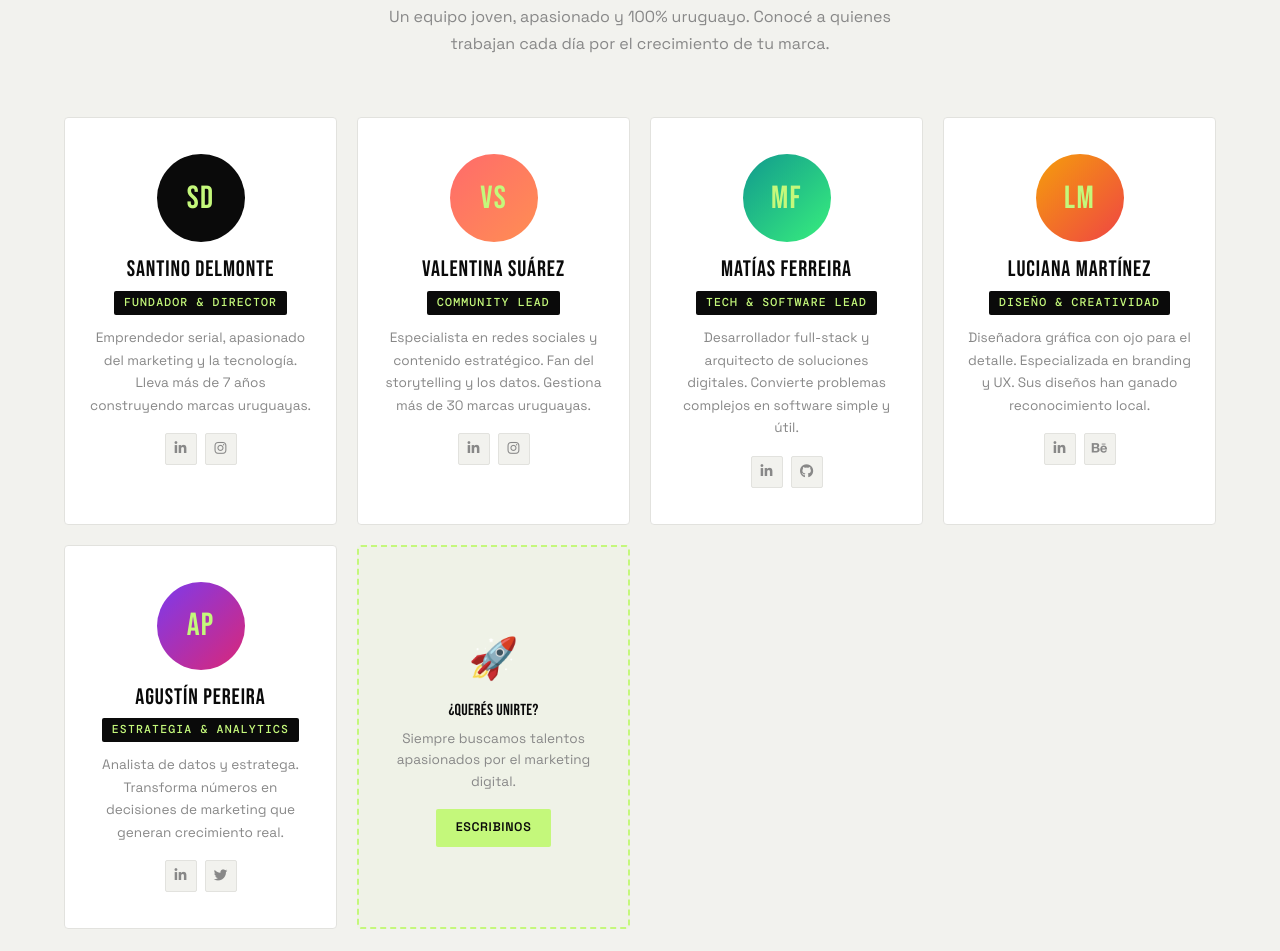
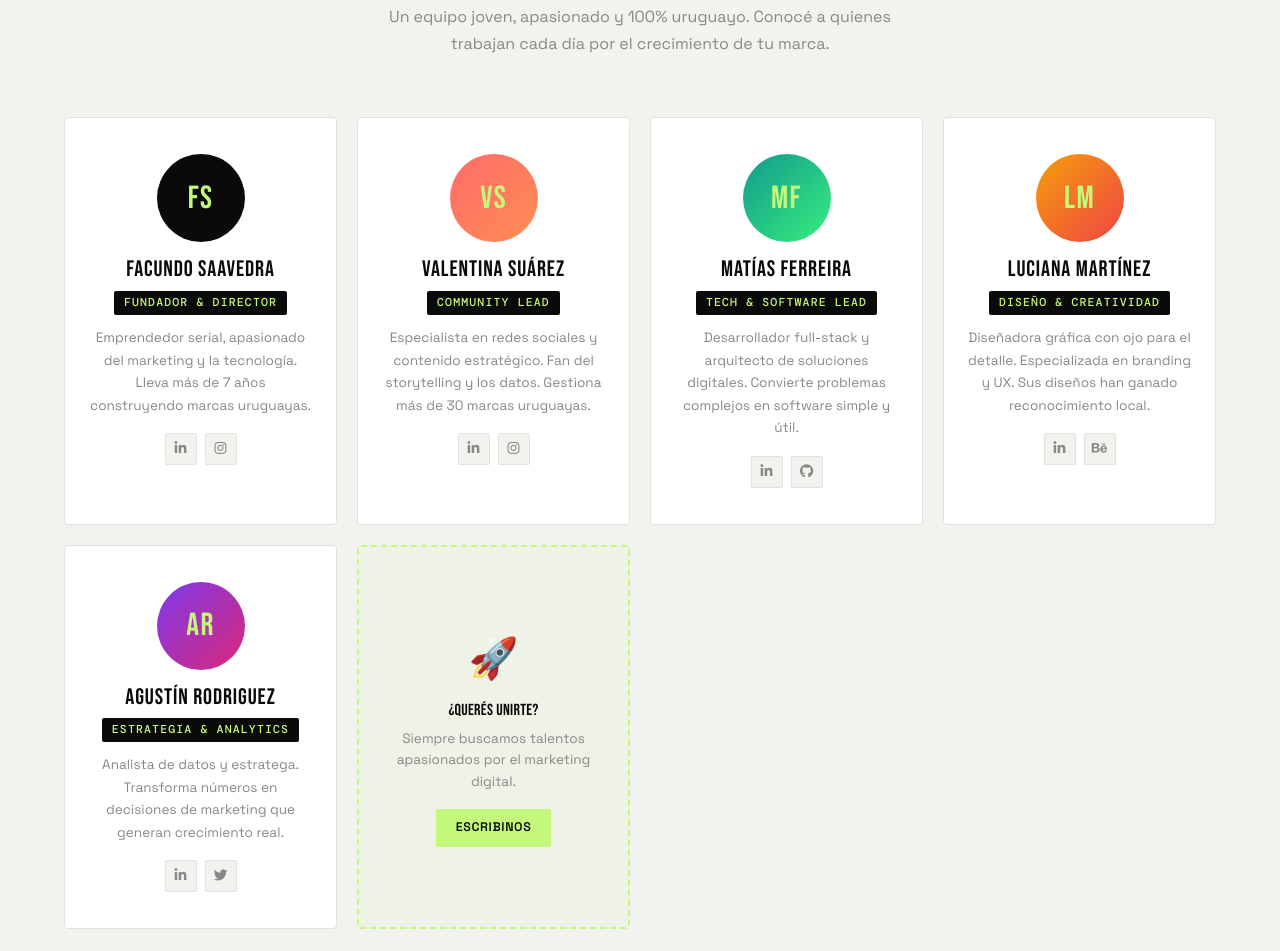
Before and after one commit to santinodelmonte/auramkt, a plain HTML site: page sobre-nosotros.html in a window 1280 px wide. Shown: the part 3081-4032 px from the top of the page. Drawn offline with nearby package versions, Linux system fonts and the light colour scheme.

Commit message:
Update sobre-nosotros.html

```diff
--- a/sobre-nosotros.html
+++ b/sobre-nosotros.html
@@ -144,8 +144,8 @@
     <div class="grid-4" style="margin-bottom:60px;">
 
       <div class="team-card" data-aos="fade-up" data-aos-delay="0">
-        <div class="team-avatar">SD</div>
-        <h4 class="team-name">Santino Delmonte</h4>
+        <div class="team-avatar">FS</div>
+        <h4 class="team-name">Facundo Saavedra</h4>
         <p class="team-role">Fundador & Director</p>
         <p class="team-bio">Emprendedor serial, apasionado del marketing y la tecnología. Lleva más de 7 años construyendo marcas uruguayas.</p>
         <div class="team-social">
@@ -188,8 +188,8 @@
       </div>
 
       <div class="team-card" data-aos="fade-up" data-aos-delay="0">
-        <div class="team-avatar" style="background:linear-gradient(135deg,#7C3AED,#DB2777);">AP</div>
-        <h4 class="team-name">Agustín Pereira</h4>
+        <div class="team-avatar" style="background:linear-gradient(135deg,#7C3AED,#DB2777);">AR</div>
+        <h4 class="team-name">Agustín Rodriguez</h4>
         <p class="team-role">Estrategia & Analytics</p>
         <p class="team-bio">Analista de datos y estratega. Transforma números en decisiones de marketing que generan crecimiento real.</p>
         <div class="team-social">
```
